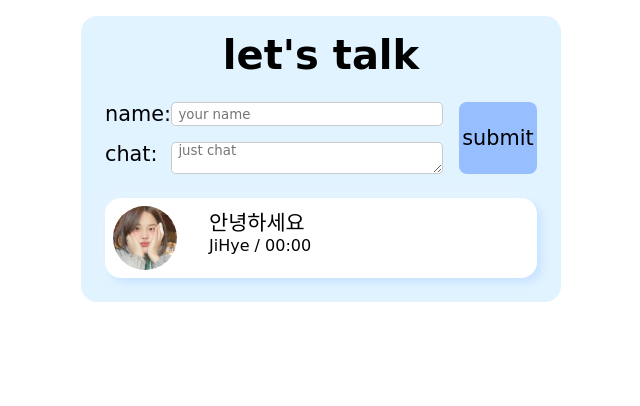
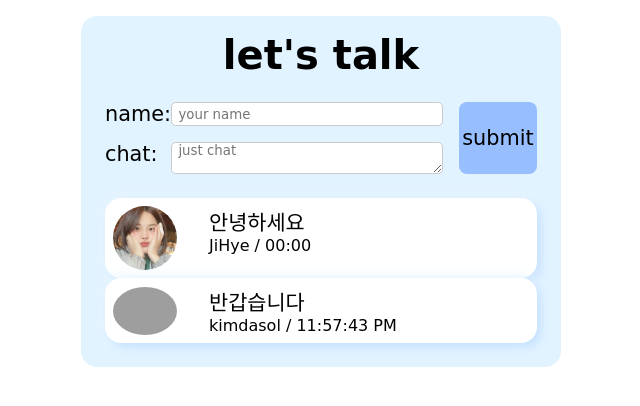
Before and after one commit to ji-hyeee/first-project, a plain HTML site: page index.html in a window 1280 px wide. Shown: the whole page, without its empty margins (319-959 px from the left). Drawn offline with Linux system fonts and the light colour scheme; grey boxes are pictures that could not be loaded; a web font is replaced by a local one.

Commit message:
make js and data

```diff
--- /dev/null
+++ b/data.js
@@ -0,0 +1,11 @@
+const agoraStatesDiscussions = [
+    {
+        id: "kimdasol1234",
+        createdAt: "2022-05-15 23:57:43",
+        chat:
+          "반갑습니다",
+        author: "kimdasol",
+        avatarUrl:
+          "https://avatars.githubusercontent.com/u/90553688?s=64&u=3c4e4dc2053d4977ac12b9cfc2667582f986d3d8&v=4"
+      }
+]
--- a/index.html
+++ b/index.html
@@ -36,6 +36,7 @@
             </form>
         </section>
 
+        <!-- discussion section -->
         <section class="discussion__wrapper">
             <ul class="discussions__container">
                 <li class="discussion__container">
@@ -44,12 +45,15 @@
                     </div>
                     <div class="discussion__content">
                         <p class="discussion__chat">안녕하세요</p>
-                        <div class="discussion__information">JiHye / <p class="clock">00:00</p></div>
+                        <div class="discussion__information">JiHye /
+                            <p class="clock">00:00</p>
+                        </div>
                     </div>
                 </li>
             </ul>
         </section>
     </main>
 </body>
-
+<script src="data.js"></script>
+<script src="script.js"></script>
 </html>
--- /dev/null
+++ b/script.js
@@ -0,0 +1,54 @@
+// index.html을 열어서 agoraStatesDiscussions 배열 요소를 확인하세요.
+console.log(agoraStatesDiscussions);
+
+// convertToDiscussion은 아고라 스테이츠 데이터를 DOM으로 바꿔줍니다.
+const convertToDiscussion = (obj) => {
+    ////// discussion__container
+    const li = document.createElement("li"); // li 요소 생성
+    li.className = "discussion__container"; // 클래스 이름 지정
+
+    //// discussion__avatar--wrapper
+    const avatarWrapper = document.createElement("div"); // div 요소 생성
+    avatarWrapper.className = "discussion__avatar--wrapper";
+
+    // discussion__avatar--image
+    const avatarImg = document.createElement('img');
+    avatarImg.src = obj.avatarUrl;
+    avatarImg.alt = 'avatar of ' + obj.author;
+    avatarImg.classList.add('discussion__avatar--image');
+    avatarWrapper.append(avatarImg); // 부모 div에 추가
+
+
+    //// discussion__content
+    const discussionContent = document.createElement("div");
+    discussionContent.className = "discussion__content";
+
+    // discussion__chat
+    const discussionChat = document.createElement("p");
+    discussionChat.className = "discussion__chat";
+    discussionChat.textContent =
+    `${obj.chat}`;
+
+    // discussion__information
+    const discussionInformation = document.createElement("div");
+    discussionInformation.className = "discussion__information";
+    discussionInformation.textContent =
+    `${obj.author} / ${new Date(obj.createdAt).toLocaleTimeString()}`;
+    discussionContent.append(discussionChat, discussionInformation);
+
+    //  li요소에 모든 하위요소 추가
+    li.append(avatarWrapper, discussionContent);
+    return li;
+}
+
+// agoraStatesDiscussions 배열의 모든 데이터를 화면에 렌더링하는 함수입니다.
+const render = (element) => {
+    for (let i = 0; i < agoraStatesDiscussions.length; i += 1) {
+      element.append(convertToDiscussion(agoraStatesDiscussions[i]));
+    }
+    return;
+  };
+
+  // ul 요소에 agoraStatesDiscussions 배열의 모든 데이터를 화면에 렌더링합니다.
+  const ul = document.querySelector("ul.discussions__container");
+  render(ul);
```
